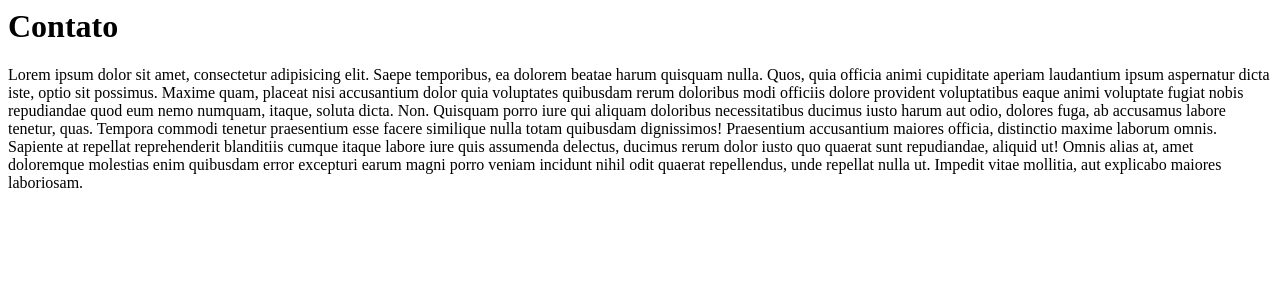
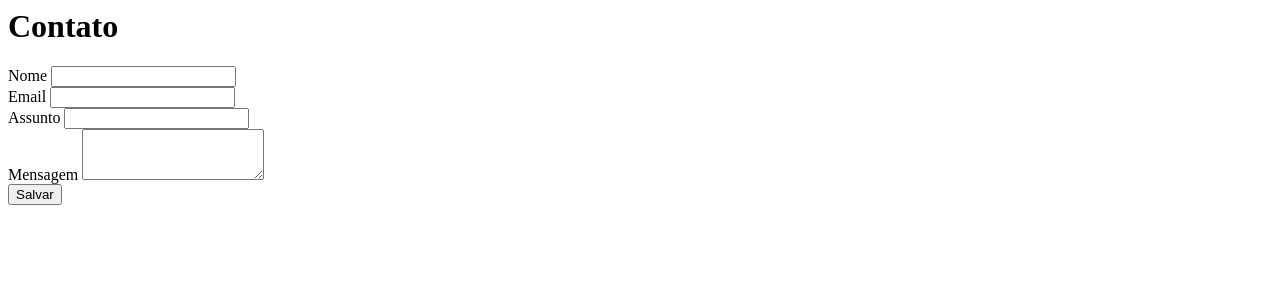
Before and after one commit to davidsylvestre/php_foundation, a PHP site: page /contato.php in a window 1280 px wide. Shown: the top 300 px of the page. Run offline with PHP 8.4, Linux system fonts and the light colour scheme.

Commit message:
Ajustando formulário de contato

```diff
--- a/public/index.php
+++ b/public/index.php
@@ -8,7 +8,7 @@
       <meta name="description" content="">
       <meta name="author" content="">
       <link rel="icon" href="../../favicon.ico">
-      <title>Sticky Footer Navbar Template for Bootstrap</title>
+      <title>PHP Foundation</title>
       <!-- Bootstrap core CSS -->
       <link href="asset/css/bootstrap.min.css" rel="stylesheet">
       <!-- Custom styles for this template -->
--- a/view/contato.php
+++ b/view/contato.php
@@ -1,8 +1,37 @@
          <div class="page-header">
             <h1>Contato</h1>
          </div>
-         <span>Lorem ipsum dolor sit amet, consectetur adipisicing elit. Saepe temporibus, ea dolorem beatae harum quisquam nulla. Quos, quia officia animi cupiditate aperiam laudantium ipsum aspernatur dicta iste, optio sit possimus.</span>
-         <span>Maxime quam, placeat nisi accusantium dolor quia voluptates quibusdam rerum doloribus modi officiis dolore provident voluptatibus eaque animi voluptate fugiat nobis repudiandae quod eum nemo numquam, itaque, soluta dicta. Non.</span>
-         <span>Quisquam porro iure qui aliquam doloribus necessitatibus ducimus iusto harum aut odio, dolores fuga, ab accusamus labore tenetur, quas. Tempora commodi tenetur praesentium esse facere similique nulla totam quibusdam dignissimos!</span>
-         <span>Praesentium accusantium maiores officia, distinctio maxime laborum omnis. Sapiente at repellat reprehenderit blanditiis cumque itaque labore iure quis assumenda delectus, ducimus rerum dolor iusto quo quaerat sunt repudiandae, aliquid ut!</span>
-         <span>Omnis alias at, amet doloremque molestias enim quibusdam error excepturi earum magni porro veniam incidunt nihil odit quaerat repellendus, unde repellat nulla ut. Impedit vitae mollitia, aut explicabo maiores laboriosam.</span>
+          <div class="container">
+            <?php
+               if((isset($_POST)) and !(empty($_POST))){
+                  echo '<div class="alert alert-success" role="alert">';
+                  echo '<p>Dados enviados com sucesso.</p>';
+                  echo '</div>';
+
+                  foreach ($_POST as $key => $value) {
+                     echo '<p>'.$key.': '.$value;
+                  }
+               }
+            ?>
+         </div>
+         <div class="container">
+            <form action="index?page=contato" method="POST" class="form-horizontal" >
+               <div class="form-group">
+                  <label for="" >Nome</label>
+                  <input type="text" class="form-control" name="nome">
+               </div>
+               <div class="form-group">
+                  <label for="">Email</label>
+                  <input type="email" class="form-control" name="email">
+               </div>
+               <div class="form-group">
+                  <label for="">Assunto</label>
+                  <input type="text" class="form-control" name="assunto">
+               </div>
+               <div class="form-group">
+                  <label for="">Mensagem</label>
+                  <textarea rows="3" class="form-control" name="mensagem"></textarea>
+               </div>
+               <div class="form-group"><button type="submit" class="btn">Salvar</button></div>
+            </form>
+         </div>
```
